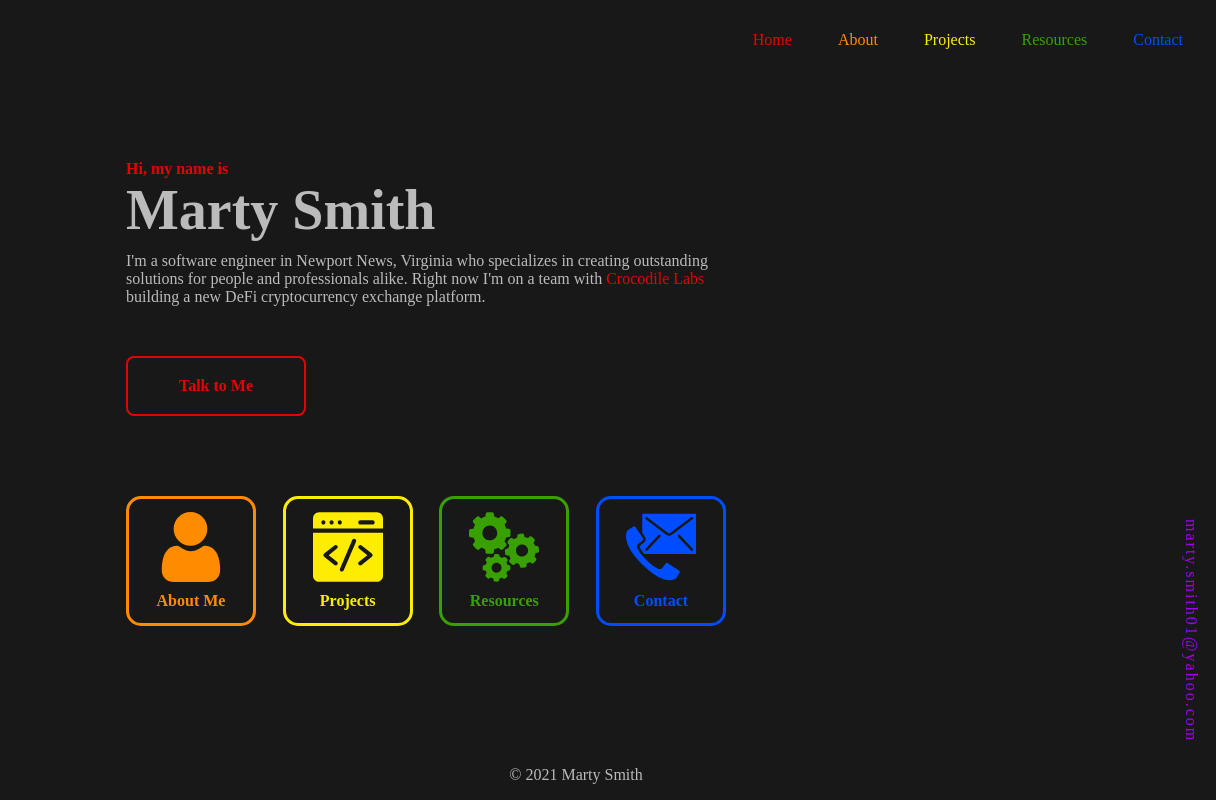
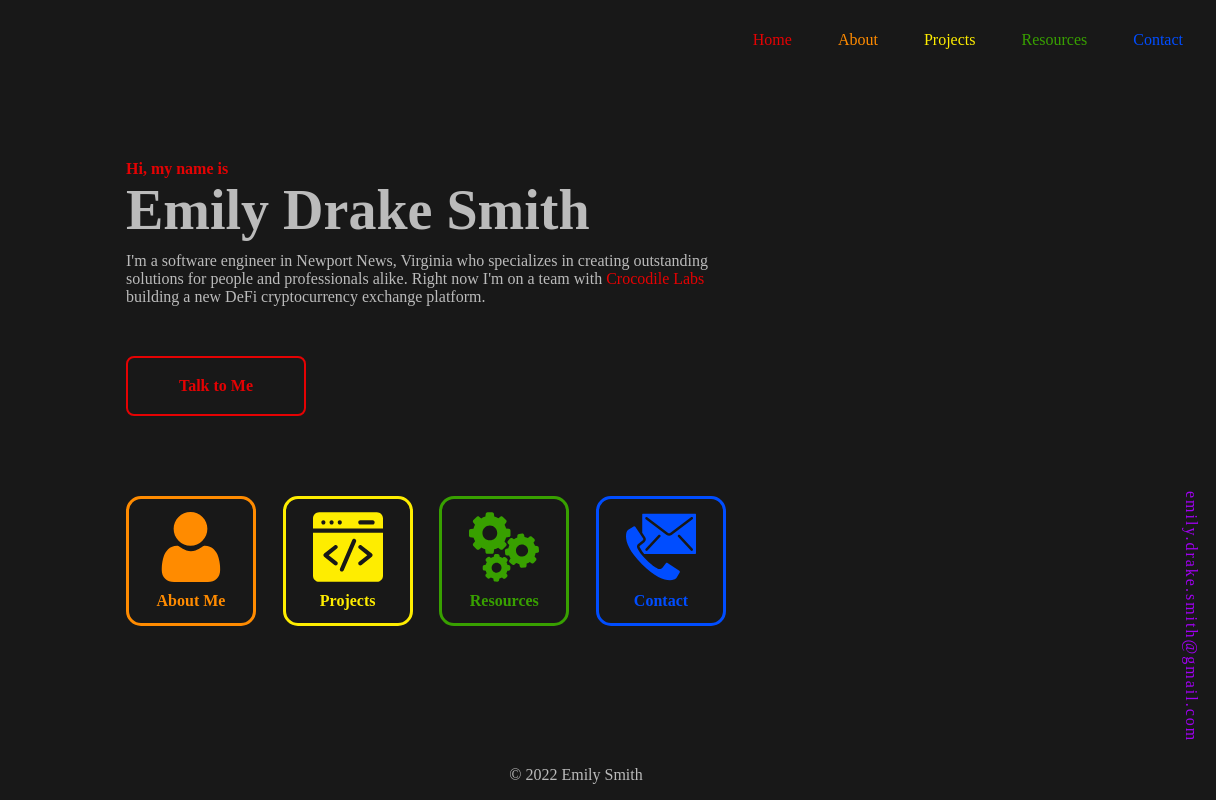
Before and after one commit to emilydrakesmith/emily-personal-website-v2, a Gatsby site: page / in a window 1280 px wide. Shown: the full height of the page, 64-1280 px from the left. Built offline with nearby package versions, Linux system fonts and the light colour scheme; Gatsby itself is replaced by a stand-in of ours.

Commit message:
change iterations of Marty to Emily in site text

```diff
--- a/gatsby-config.js
+++ b/gatsby-config.js
@@ -46,12 +46,12 @@ module.exports = {
 		}
 	],
 	siteMetadata: {
-		title: 'Marty Smith | Software Engineer',
-		author: 'Marty Smith',
+		title: 'Emily Smith | Software Engineer',
+		author: 'Emily Drake Smith',
 		description: 'Personal Website and Portfolio',
-		long_description: "I'm Marty Smith, a full-stack software engineer currently based in the Raleigh-Durham area.  Check out my website to learn more about me, view my portfolio of works, and get in touch.",
-		copyright: '© 2021 Marty Smith',
-		email: 'marty.smith01@yahoo.com',
-		url: 'https://martysmith.tech'
+		long_description: "I'm Emily Drake Smith, a full-stack software engineer currently based in the Raleigh-Durham area.  Check out my website to learn more about me, view my portfolio of works, and get in touch.",
+		copyright: '© 2022 Emily Smith',
+		email: 'emily.drake.smith@gmail.com',
+		url: 'https://emilysmith.tech'
 	}
 }
--- a/src/pages/about.js
+++ b/src/pages/about.js
@@ -14,7 +14,7 @@ export default function About({data}) {
 	const bar = <span className={styles.orange_separator}>|</span>;
     const bullet = <span className={styles.orange_separator}>•</span>;
 
-    const intro = <p>Hi there!  I'm Marty and I've been building things for the internet since the days of BBCode and Geocities in the early 00s.  It's been a long time since then and now I'm a software engineer with <a href='https://www.crocodilelabs.io/' target='blank'>Crocodile Labs</a>, a start-up building a new cryptocurrency exchange.<br/><br/>
+    const intro = <p>Hi there!  I'm Emily and I've been building things for the internet since the days of BBCode and Geocities in the early 00s.  It's been a long time since then and now I'm a software engineer with <a href='https://www.crocodilelabs.io/' target='blank'>Crocodile Labs</a>, a start-up building a new cryptocurrency exchange.<br/><br/>
     My work is something in which I take great pride.  While no detail is unimportant, I particularly care about designs being clean and intuitive, code that's efficient and modular, and extensive documentation.<br/><br/>
     Outside of work I love spending time with my wife.  We greatly enjoy playing board games, camping in our trailer, cooking, the New York Rangers, fishing, and wine tasting.<br/><br/>
     Please look around this site to get to know me better.  I'm currently quite happily employed but always interested in making new network contacts or discovering future opportunities.</p>;
@@ -55,7 +55,7 @@ export default function About({data}) {
     return (
             <div className={styles.about_main}>
                 <section className={styles.about_header}>
-                    <h1>About Marty</h1>
+                    <h1>About Emily</h1>
                     <hr />
                 </section>
                 <section className={styles.about_content}>
--- a/src/pages/index.js
+++ b/src/pages/index.js
@@ -59,7 +59,7 @@ export default function Home({data}) {
 			<div className={styles.home_main}>
 				<section className={styles.grid_intro}>
 					<h4>Hi, my name is</h4>
-					<h1>Marty Smith</h1>
+					<h1>Emily Drake Smith</h1>
 					<p>I'm a software engineer in Newport News, Virginia who specializes in creating outstanding solutions for people and professionals alike.  Right now I'm on a team with <a href='https://www.crocswap.com/' target='_blank'>Crocodile Labs</a> building a new DeFi cryptocurrency exchange platform.</p>
 					<a href={`mailto:${email}`} className={styles.contact_button}>
 						Talk to Me
```
